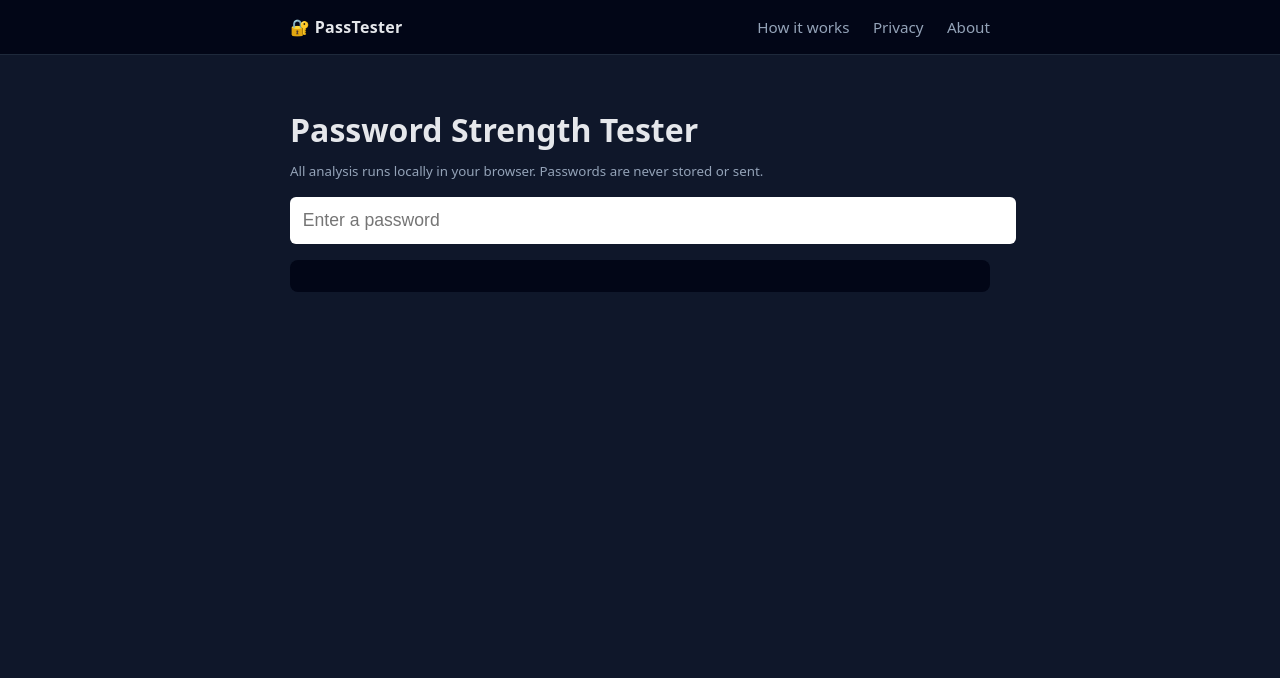
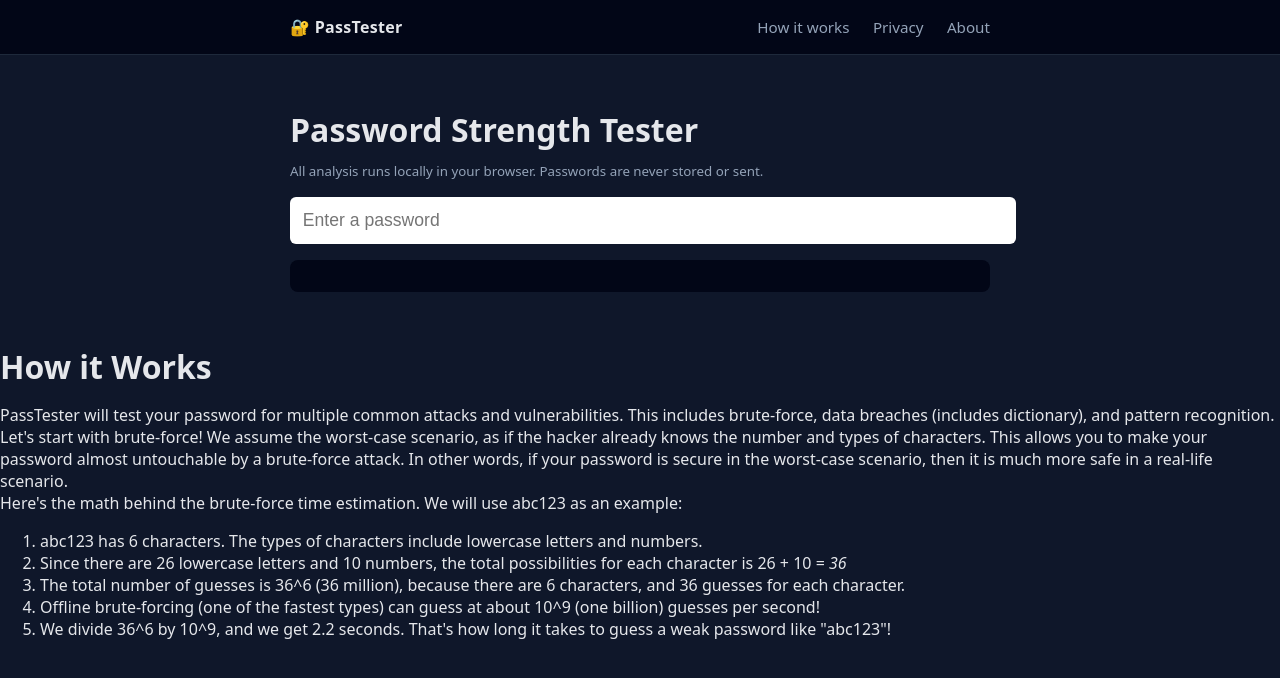
Before and after one commit to Ared119/PassTester, a plain HTML site: page index.html in a window 1280 px wide. Drawn offline with Linux system fonts and the light colour scheme.

Commit message:
Update index.html

```diff
--- a/index.html
+++ b/index.html
@@ -38,6 +38,23 @@
 </main>
 
 <script src="script.js"></script>
+  <h1>How it Works</h1>
+  <p>PassTester will test your password for multiple common attacks and vulnerabilities.
+  This includes brute-force, data breaches (includes dictionary), and pattern recognition.
 
+  <br>Let's start with brute-force! We assume the worst-case scenario, as if the hacker already
+  knows the number and types of characters. This allows you to make your password almost
+  untouchable by a brute-force attack. In other words, if your password is secure in the worst-case
+  scenario, then it is much more safe in a real-life scenario.
+  <br>Here's the math behind the brute-force time estimation. We will use abc123 as an example:
+    <ol>
+      <li>abc123 has 6 characters. The types of characters include lowercase letters and numbers.</li>
+      <li>Since there are 26 lowercase letters and 10 numbers, the total possibilities for each
+      character is 26 + 10 = <em>36</em></li>
+      <li>The total number of guesses is 36^6 (36 million), because there are 6 characters, and 36 guesses for each character.</li>
+      <li>Offline brute-forcing (one of the fastest types) can guess at about 10^9 (one billion) guesses per second!</li>
+      <li>We divide 36^6 by 10^9, and we get 2.2 seconds. That's how long it takes to guess a weak password like "abc123"!</li>
+    </ol>
+  </p>
 </body>
 </html>
```
